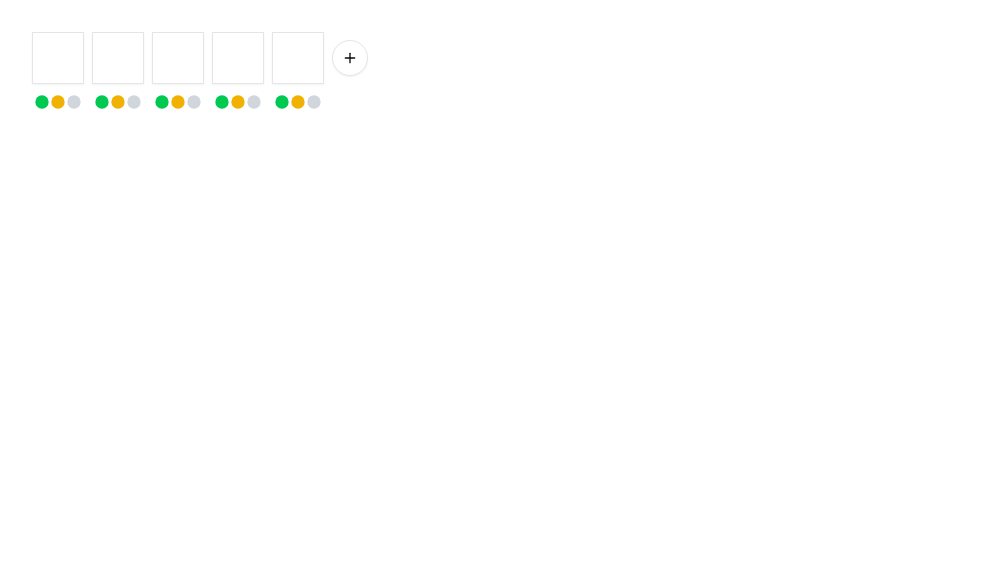
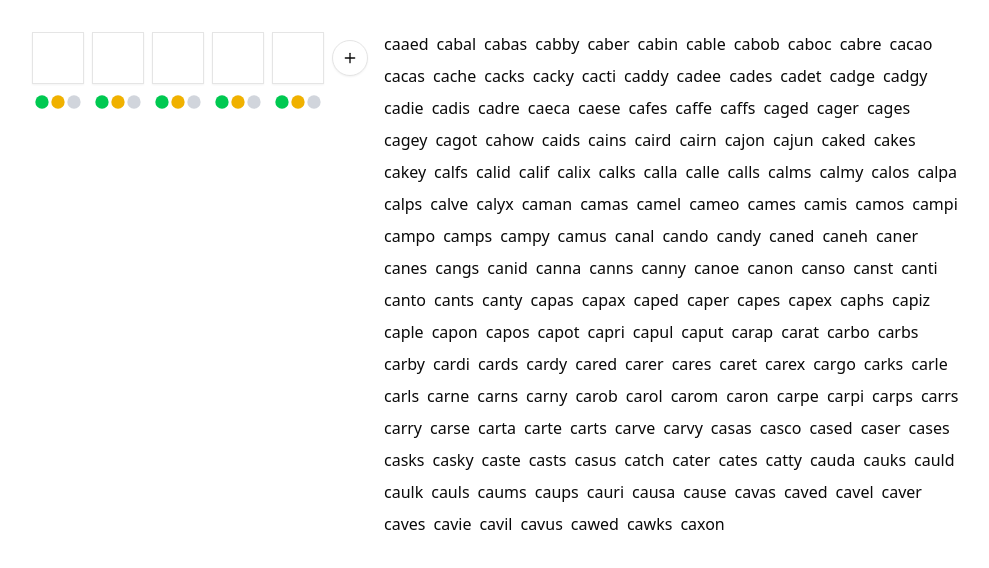
Before and after one commit to cdcasey/wordler, a React (Vite) app: page / in a window 1280 px wide. Shown: the top 568 px of the page, without its empty margins (0-989 px from the left). Built offline with nearby package versions, Linux system fonts and the light colour scheme.

Commit message:
display possible words

```diff
--- a/src/App.css
+++ b/src/App.css
@@ -1,6 +1,5 @@
 #root {
-  max-width: 1280px;
-  margin: 0 auto;
-  padding: 2rem;
-  text-align: center;
+    max-width: 1280px;
+    margin: 0 auto;
+    padding: 2rem;
 }
--- a/src/App.tsx
+++ b/src/App.tsx
@@ -4,19 +4,21 @@ import { Word } from "@/components/Word.tsx";
 import "./App.css";
 import { Button } from "@/components/ui/button.tsx";
 import { Plus } from "lucide-react";
+import { PossibleWords } from "@/components/PossibleWords.tsx";
 
 function App() {
 	const [wordList, setWordList] = useState([1]);
 
 	return (
-		<>
+		<div className="flex gap-4">
+			<div>
 				{wordList.map((word) => (
 					<div className="flex gap-2" key={word}>
 						<Word />
 						<Button
 							variant="outline"
 							size="icon"
-						className="rounded-full  mt-2"
+							className="mt-2 rounded-full"
 							onClick={() =>
 								setWordList((prev) => {
 									if (prev.length === 6) return prev;
@@ -28,7 +30,10 @@ function App() {
 						</Button>
 					</div>
 				))}
-		</>
+			</div>
+
+			<PossibleWords />
+		</div>
 	);
 }
 
--- /dev/null
+++ b/src/components/PossibleWords.tsx
@@ -0,0 +1,14 @@
+import possibleWords from "@/lib/words.json";
+
+export function PossibleWords() {
+	const filteredPossibleWords = possibleWords.filter((word) => word.startsWith("ca"));
+	if (!filteredPossibleWords.length) return <p>No possible words left</p>;
+	if (filteredPossibleWords.length > 500) return <p>More than {filteredPossibleWords.length} words...</p>;
+	return (
+		<ul className="flex max-w-xl flex-wrap gap-2">
+			{filteredPossibleWords.map((word) => {
+				return <li>{word}</li>;
+			})}
+		</ul>
+	);
+}
--- a/src/components/Word.tsx
+++ b/src/components/Word.tsx
@@ -64,7 +64,7 @@ export function Word() {
 	return (
 		<div className="flex gap-2">
 			{[0, 1, 2, 3, 4].map((value) => (
-				<div className="flex flex-col gap-2" key={value}>
+				<div className="flex flex-col gap-2 text-center" key={value}>
 					<Input
 						// ref={inputRefs.current[value]}
 						ref={(el) => {
```
Lines whose indentation alone changed are shown as unchanged.
